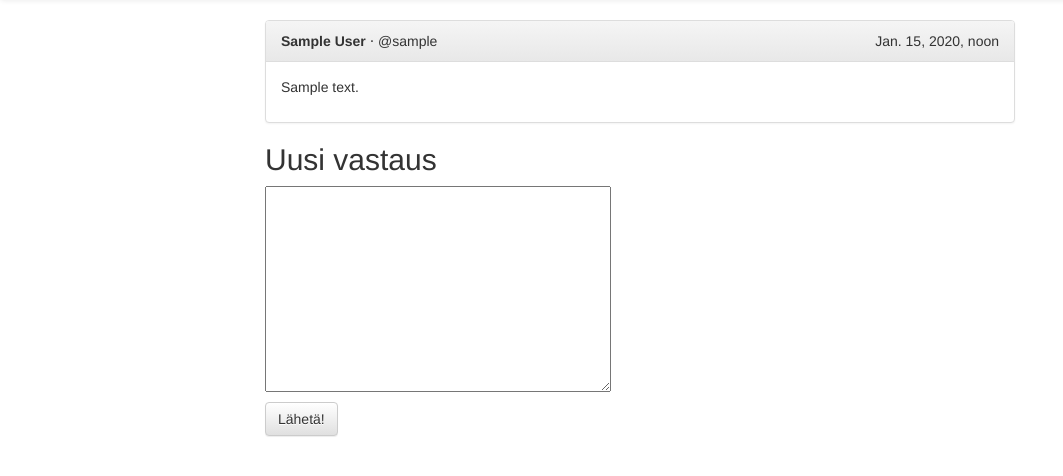
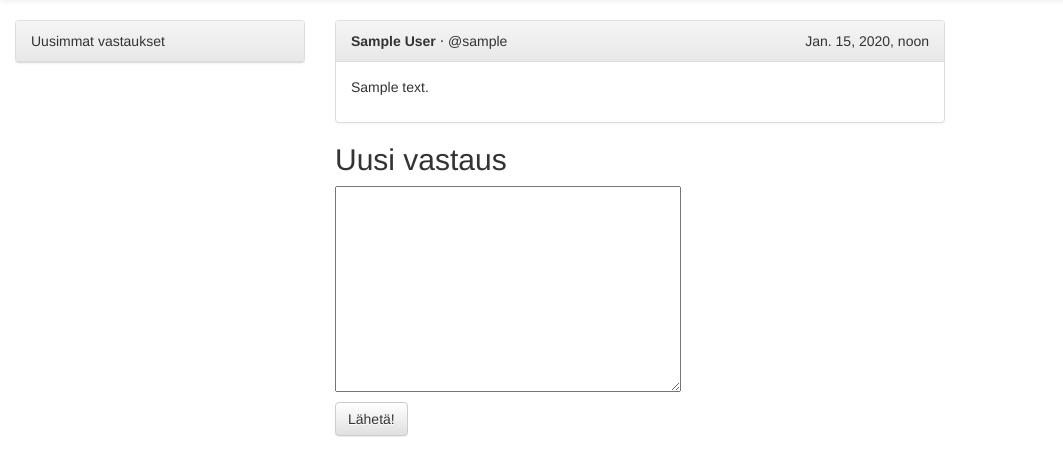
Before and after one commit to fergusq/responda, a Django app: page /messages/1/ in a window 1280 px wide. Shown: the part 52-528 px from the top of the page, without its empty margins (0-1063 px from the left). Run offline with Django 3.2, Linux system fonts and the light colour scheme; a user stored in the database is signed in; tables that the repository leaves empty hold one stand-in row (values such as "Sample post"); some libraries are stand-ins or nearby versions.

Commit message:
lisätty uusimmat vastaukset -osio

```diff
--- a/responda_messages/static/css/responda.css
+++ b/responda_messages/static/css/responda.css
@@ -0,0 +1,7 @@
+.no-transition {
+  -webkit-transition: 0s;
+  -moz-transition: 0s;
+  -ms-transition: 0s;
+  -o-transition: 0s;
+  transition: 0s;
+}
--- a/responda_messages/templates/responda_messages/base.html
+++ b/responda_messages/templates/responda_messages/base.html
@@ -8,6 +8,8 @@
 <link rel="stylesheet" href="https://maxcdn.bootstrapcdn.com/bootstrap/3.3.7/css/bootstrap-theme.min.css" integrity="sha384-rHyoN1iRsVXV4nD0JutlnGaslCJuC7uwjduW9SVrLvRYooPp2bWYgmgJQIXwl/Sp" crossorigin="anonymous">
 		<script src="https://maxcdn.bootstrapcdn.com/bootstrap/3.3.7/js/bootstrap.min.js" integrity="sha384-Tc5IQib027qvyjSMfHjOMaLkfuWVxZxUPnCJA7l2mCWNIpG9mGCD8wGNIcPD7Txa" crossorigin="anonymous"></script>
 		<link rel="stylesheet" href="{% static 'css/responda.css' %}">
+		{% block extra_head %}
+		{% endblock %}
 	</head>
 	<body>
 		<nav class="navbar navbar-default">
@@ -21,7 +23,7 @@
 					</button>
 					<a class="navbar-brand" href="/messages/1/">Responda</a>
 				</div>
-				<div id="main-navbar" class="collapse navbar-collapse">
+				<div id="main-navbar" class="collapse navbar-collapse no-transition">
 					<ul class="nav navbar-nav">
 						<li><a href="/messages/8/">Tietoa</a></li>
 					</ul>
@@ -39,14 +41,20 @@
 				</div>
 			</div>
 		</nav>
-		<div class="content container">
+		<div class="content container-fluid">
 			<div class="row">
-				<div class="col-md-2"></div>
-				<div class="col-md-8">
+				<div class="col-md-6 col-md-push-3">
 					{% block content %}
 					{% endblock %}
 				</div>
-				<div class="col-md-2"></div>
+				<div class="col-md-3 col-md-pull-6">
+					{% block leftcontent %}
+					{% endblock %}
+				</div>
+				<div class="col-md-3">
+					{% block rightcontent %}
+					{% endblock %}
+				</div>
 			</div>
 		</div>
 	</body>
--- a/responda_messages/templates/responda_messages/detail.html
+++ b/responda_messages/templates/responda_messages/detail.html
@@ -28,7 +28,7 @@
 						&sdot; @{{ reply.author.username }}
 					</p>
     					<span class="badge">{{ reply.num_replies }}</span>
-    					<p class="list-group-item-text">{{ reply.message_text|truncatechars:"100" }}</p>
+    					<p class="list-group-item-text">{{ reply.message_text|truncatechars:"500" }}</p>
 
 				</a>
 			{% endfor %}
@@ -42,3 +42,27 @@
 		</form>
 	{% endif %}
 {% endblock %}
+
+{% block leftcontent %}
+	{% if user.is_authenticated %}
+		<div class="panel panel-default">
+			<div class="panel-heading">
+				Uusimmat vastaukset
+			</div>
+			<ul class="list-group">
+				{% for reply in newest_replies %}
+					<a href="/messages/{{ reply.id }}/" class="list-group-item">
+						<p class="list-group-item-heading">
+							<b>{{ reply.author.first_name }} {{ reply.author.last_name }}</b>
+							&sdot; @{{ reply.author.username }}
+						</p>
+						<p>{{ reply.pub_date }}</p>
+	    					<span class="badge">{{ reply.num_replies }}</span>
+	    					<p class="list-group-item-text">{{ reply.message_text|truncatechars:"500" }}</p>
+
+					</a>
+				{% endfor %}
+			</ul>
+		</div>
+	{% endif %}
+{% endblock %}
--- a/responda_messages/views.py
+++ b/responda_messages/views.py
@@ -27,11 +27,18 @@ def detail(request, msg_id):
 	except Message.DoesNotExist:
 		raise Http404("Message does not exist")
 	replies = Message.objects.filter(parent_message=msg).annotate(num_replies=Count('replies')).order_by('-pub_date').order_by('-num_replies')
+
+	if request.user.is_authenticated:
+		newest_replies = Message.objects.exclude(author=request.user).filter(parent_message__author=request.user).order_by('-pub_date')[:5]
+	else:
+		newest_replies = []
+
 	form = ReplyForm()
 	return render(request, 'responda_messages/detail.html', {
 		'message': msg,
 		'msg_text': compileMd(msg.message_text),
 		'replies': replies,
+		'newest_replies': newest_replies,
 		'form': form
 		})
 
@@ -53,7 +60,7 @@ def reply(request, msg_id):
 	raise Http404('invalid use of reply action')
 
 def register(request):
-	if request.method == "POST":
+	if request.method == "POST" and not request.user.is_authenticated:
 		username = request.POST['username']
 		password = request.POST['password']
 		email = request.POST['email']
```
